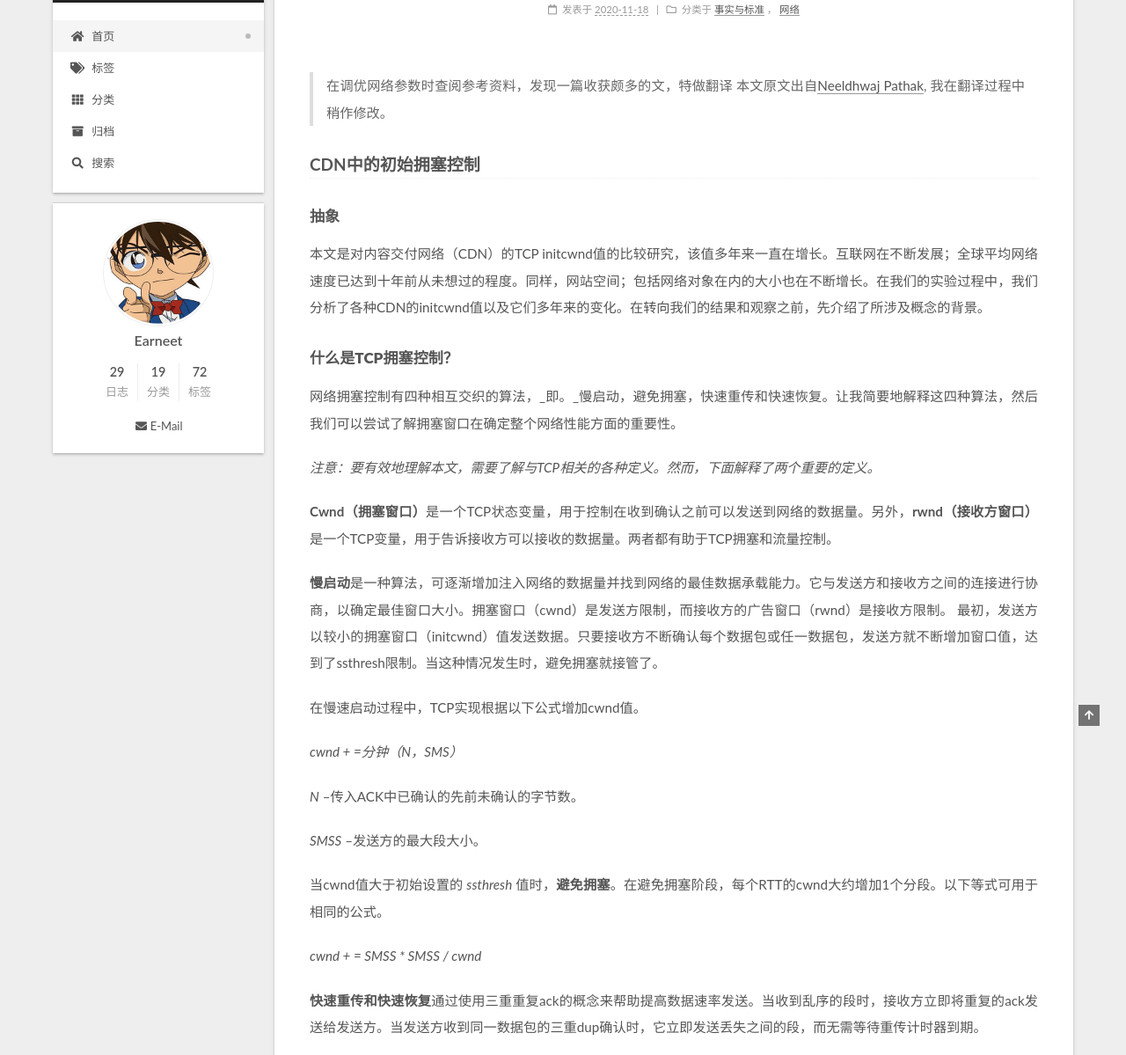
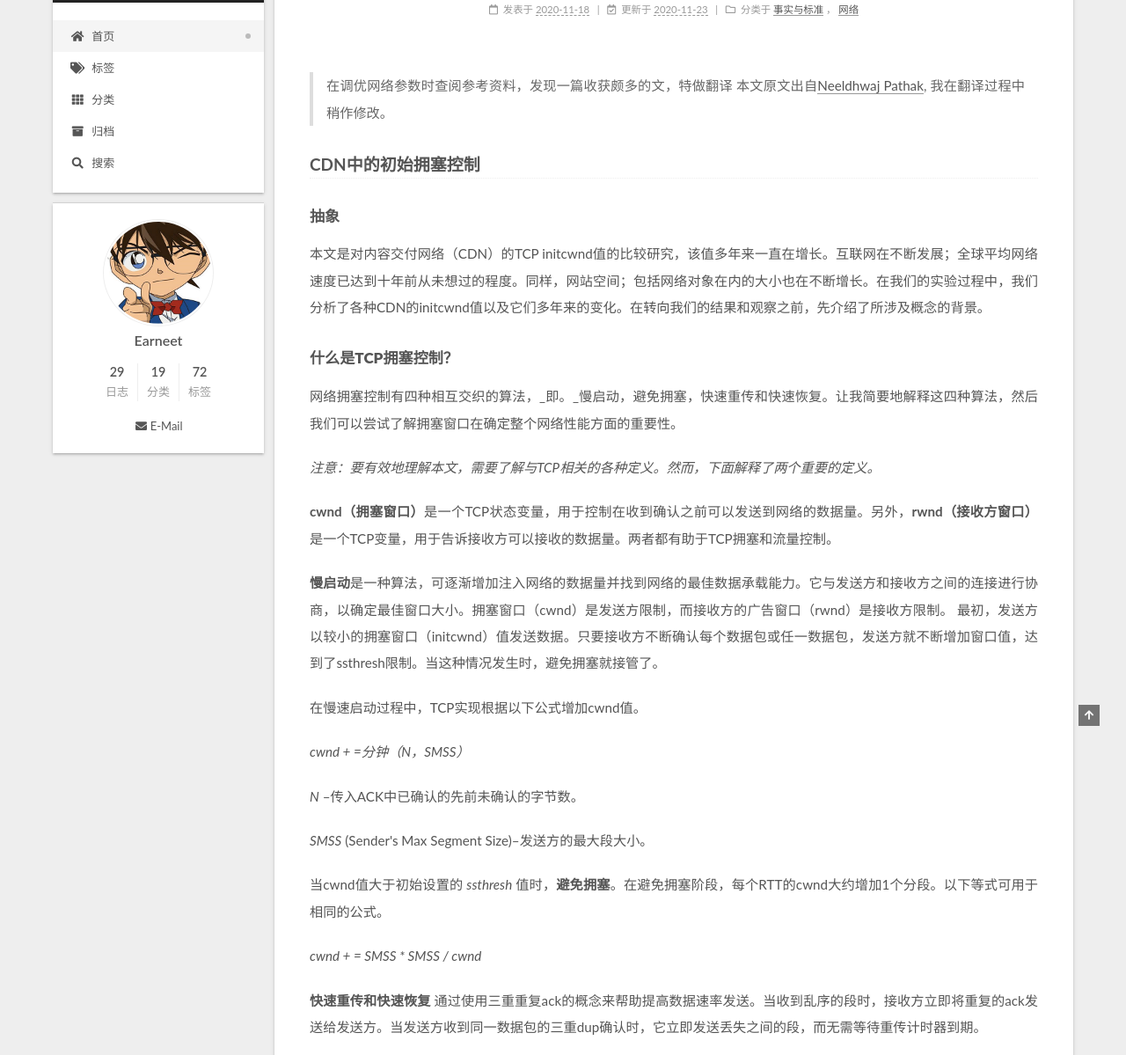
Before and after one commit to earneet/earneet.github.io, a plain HTML site: page index.html in a window 1280 px wide. Shown: the part 75-1274 px from the top of the page at 88% size. Drawn offline with nearby package versions, Linux system fonts and the light colour scheme.

Commit message:
Site updated: 2020-11-23 10:56:30

```diff
--- a/index.html
+++ b/index.html
@@ -207,9 +207,15 @@
               </span>
               <span class="post-meta-item-text">发表于</span>
 
-
-              <time title="创建时间：2020-11-18 10:29:25 / 修改时间：11:59:11" itemprop="dateCreated datePublished" datetime="2020-11-18T10:29:25+08:00">2020-11-18</time>
+              <time title="创建时间：2020-11-18 10:29:25" itemprop="dateCreated datePublished" datetime="2020-11-18T10:29:25+08:00">2020-11-18</time>
             </span>
+              <span class="post-meta-item">
+                <span class="post-meta-item-icon">
+                  <i class="far fa-calendar-check"></i>
+                </span>
+                <span class="post-meta-item-text">更新于</span>
+                <time title="修改时间：2020-11-23 09:19:18" itemprop="dateModified" datetime="2020-11-23T09:19:18+08:00">2020-11-23</time>
+              </span>
             <span class="post-meta-item">
               <span class="post-meta-item-icon">
                 <i class="far fa-folder"></i>
@@ -244,15 +250,15 @@
 <h4 id="什么是tcp拥塞控制"><strong>什么是TCP拥塞控制？</strong></h4>
 <p>网络拥塞控制有四种相互交织的算法，_即。_慢启动，避免拥塞，快速重传和快速恢复。让我简要地解释这四种算法，然后我们可以尝试了解拥塞窗口在确定整个网络性能方面的重要性。</p>
 <p><em>注意：要有效地理解本文，需要了解与TCP相关的各种定义。然而，下面解释了两个重要的定义。</em></p>
-<p><strong>Cwnd（拥塞窗口）</strong>是一个TCP状态变量，用于控制在收到确认之前可以发送到网络的数据量。另外，<strong>rwnd（接收方窗口）</strong>是一个TCP变量，用于告诉接收方可以接收的数据量。两者都有助于TCP拥塞和流量控制。</p>
+<p><strong>cwnd（拥塞窗口）</strong>是一个TCP状态变量，用于控制在收到确认之前可以发送到网络的数据量。另外，<strong>rwnd（接收方窗口）</strong>是一个TCP变量，用于告诉接收方可以接收的数据量。两者都有助于TCP拥塞和流量控制。</p>
 <p><strong>慢启动</strong>是一种算法，可逐渐增加注入网络的数据量并找到网络的最佳数据承载能力。它与发送方和接收方之间的连接进行协商，以确定最佳窗口大小。拥塞窗口（cwnd）是发送方限制，而接收方的广告窗口（rwnd）是接收方限制。 最初，发送方以较小的拥塞窗口（initcwnd）值发送数据。只要接收方不断确认每个数据包或任一数据包，发送方就不断增加窗口值，达到了ssthresh限制。当这种情况发生时，避免拥塞就接管了。</p>
 <p>在慢速启动过程中，TCP实现根据以下公式增加cwnd值。</p>
-<p><em>cwnd + =分钟（N，SMS）</em></p>
+<p><em>cwnd + =分钟（N，SMSS）</em></p>
 <p><em>N</em> –传入ACK中已确认的先前未确认的字节数。</p>
-<p><em>SMSS</em> –发送方的最大段大小。</p>
+<p><em>SMSS</em> (Sender's Max Segment Size)–发送方的最大段大小。</p>
 <p>当cwnd值大于初始设置的 <em>ssthresh</em> 值时，<strong>避免拥塞</strong>。在避免拥塞阶段，每个RTT的cwnd大约增加1个分段。以下等式可用于相同的公式。</p>
 <p><em>cwnd + = SMSS * SMSS / cwnd</em></p>
-<p><strong>快速重传和快速恢复</strong>通过使用三重重复ack的概念来帮助提高数据速率发送。当收到乱序的段时，接收方立即将重复的ack发送给发送方。当发送方收到同一数据包的三重dup确认时，它立即发送丢失之间的段，而无需等待重传计时器到期。</p>
+<p><strong>快速重传和快速恢复</strong> 通过使用三重重复ack的概念来帮助提高数据速率发送。当收到乱序的段时，接收方立即将重复的ack发送给发送方。当发送方收到同一数据包的三重dup确认时，它立即发送丢失之间的段，而无需等待重传计时器到期。</p>
 <h4 id="cdn如何运作"><strong>CDN如何运作？</strong></h4>
 <p>对于以Web为中心的公司或Web服务，性能和可靠性是直接影响用户体验并进而提高公司盈利能力的两个主要问题。商业CDN帮助他们缓存并将Web内容交付给用户。Web内容可以包括静态内容（例如，图像，视频，javascript文件等）到动态内容（例如，实时流或多人在线游戏）。CDN服务器位于主要地理区域，使内容更接近用户。</p>
 <p>CDN在一个区域或世界各地的各种地理位置（使用边缘缓存或POP）缓存静态（以及动态）内容，从而使资源更接近用户，从而减少了往返时间。因此，当坐在印度的用户尝试访问对象时，最近的服务器可以将其发送给用户，从而减少了RTT，从而减少了页面加载时间并提高了效率。</p>
@@ -350,7 +356,9 @@
 <li>许多CDN在其体系结构中实施了Anycast IP路由，以提高速度，减少延迟并提高其客户网站的性能。</li>
 <li>根据客户或地理区域，某些CDN（例如Akamai）能够提供自定义的initcwnd值。</li>
 </ul>
-<h4 id="neeldhwaj-pathak"><a href="https://blog.imaginea.com/author/neeldhwaj-kumar-pathak-pathak/" target="_blank" rel="noopener" title="Neeldhwaj Pathak的帖子">Neeldhwaj Pathak</a></h4>
+<blockquote>
+<p><a href="https://blog.imaginea.com/author/neeldhwaj-kumar-pathak-pathak/" target="_blank" rel="noopener" title="Neeldhwaj Pathak的帖子">Neeldhwaj Pathak</a></p>
+</blockquote>
 
 
     </div>
```
Also changed, not shown: 2020/11/18/cdn-congestion-window/index.html (+17 -9 lines), search.xml (+7 -5 lines).
